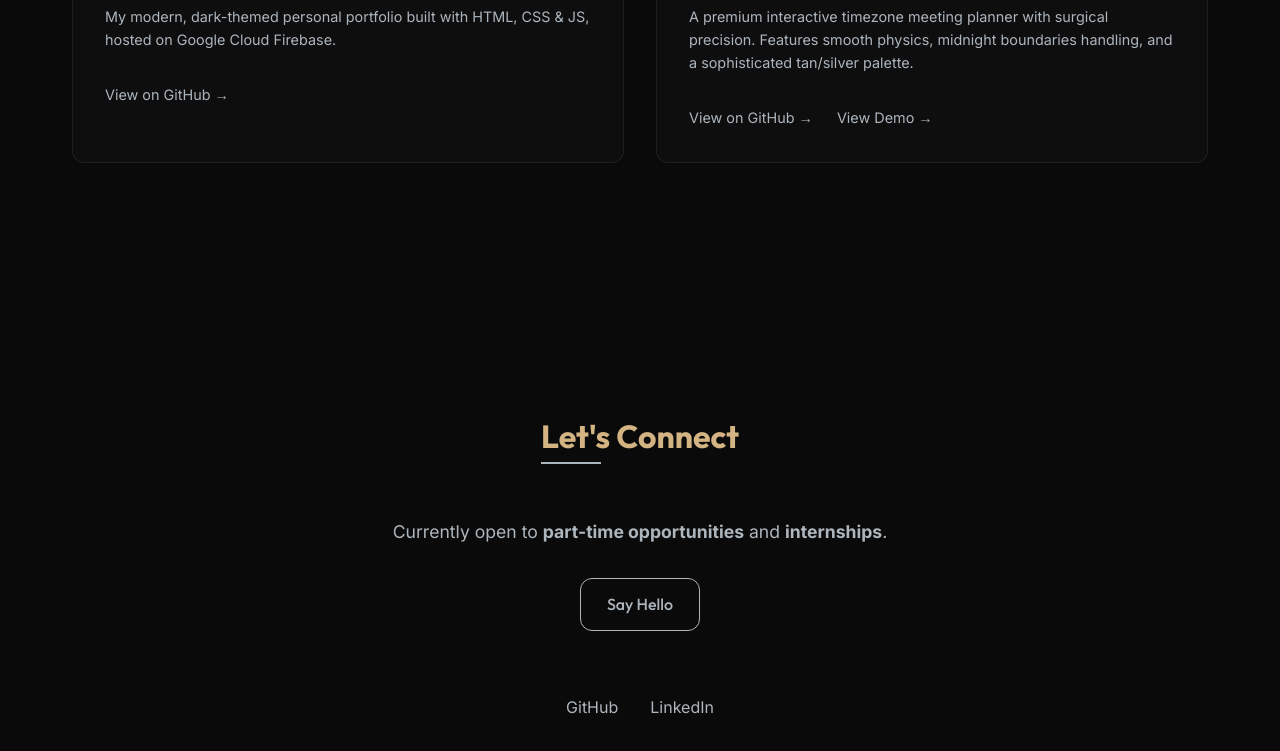
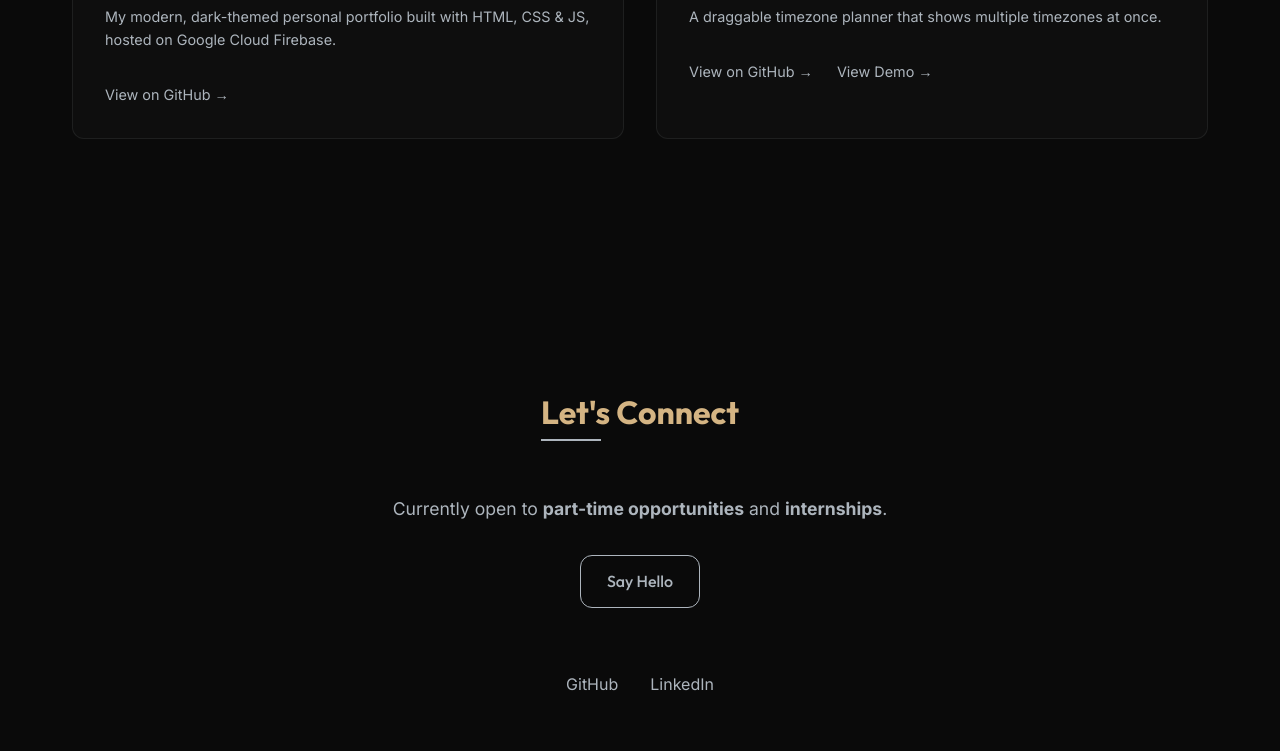
Before and after one commit to Johanneshaug/personal-portfolio, a website: page public/index.html in a window 1280 px wide. Shown: the part 1824-2575 px from the top of the page. Drawn offline with Linux system fonts and the light colour scheme.

Commit message:
Update timezone converter description and remove branding

```diff
--- a/public/index.html
+++ b/public/index.html
@@ -112,8 +112,7 @@
                     <article class="project-card">
                         <div class="project-info">
                             <h3>Timezone Converter</h3>
-                            <p>A premium interactive timezone meeting planner with surgical precision. Features smooth
-                                physics, midnight boundaries handling, and a sophisticated tan/silver palette.</p>
+                            <p>A draggable timezone planner that shows multiple timezones at once.</p>
                             <div class="project-links">
                                 <a href="https://github.com/Johanneshaug/ChronoSync" target="_blank"
                                     class="project-link">View on GitHub &rarr;</a>
```
